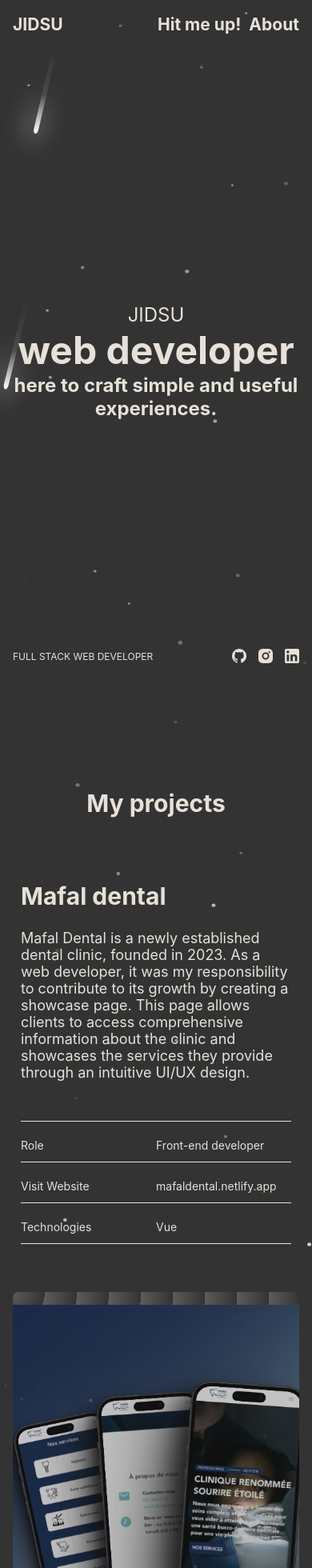
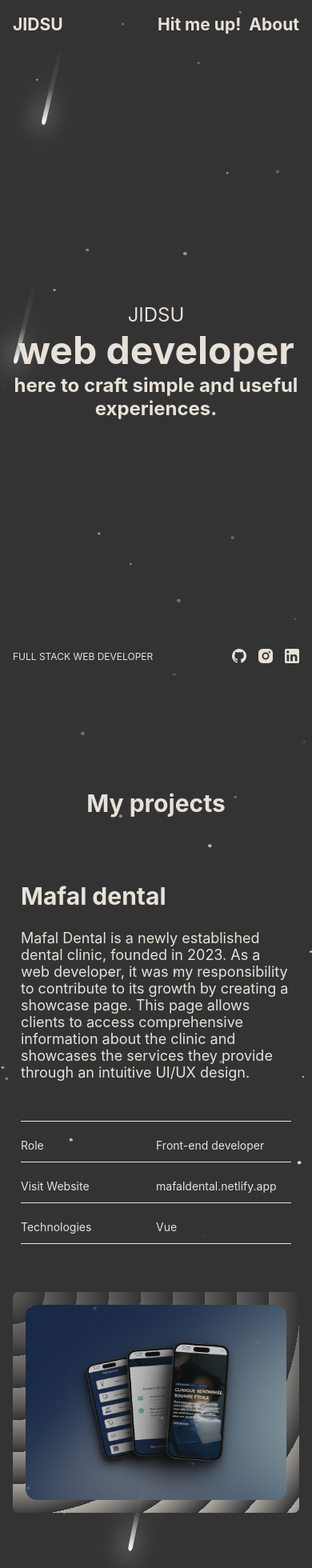
Before and after one commit to BelhanafiAbdelmadjid/portfolio, a Vue app: page / in a window 390 px wide. Shown: the top 1960 px of the page at 80% size. Built offline with nearby package versions, Linux system fonts and the light colour scheme; a web font is replaced by a local one; what vue3-smooth-scroll would draw is missing.

Commit message:
fixing project images scroll problem & responsive

```diff
--- a/src/components/work/one-work.vue
+++ b/src/components/work/one-work.vue
@@ -123,8 +123,8 @@ export default{
 }
 .one-work .mockups .mockup{
 
-    width: 100%;
-    min-height: auto;
+    max-width: 100%;
+    min-height: 500px;
 
     background-size: cover;
     background-position: center center;
@@ -177,6 +177,16 @@ export default{
     .one-work .mockups{
         padding: 16px;
     }
+
+}
+@media (max-width: 800px) {
+    .one-work .mockups img{
+
+        width: 100%;
+        height: auto;
+
+        border-radius: 14px;
+    }
 }
 @media (max-width: 1200px) {
 
--- a/src/components/work/work-view.vue
+++ b/src/components/work/work-view.vue
@@ -54,8 +54,10 @@
 </template>
 <script setup>
 import ScrollReveal from 'scrollreveal';
+
 </script>
 <script>
+
 import workSection from "./one-work.vue"
 import mafal from '../../assets/images/projects/mafal-dental/mafal-dental-mockup.png'
 
```
